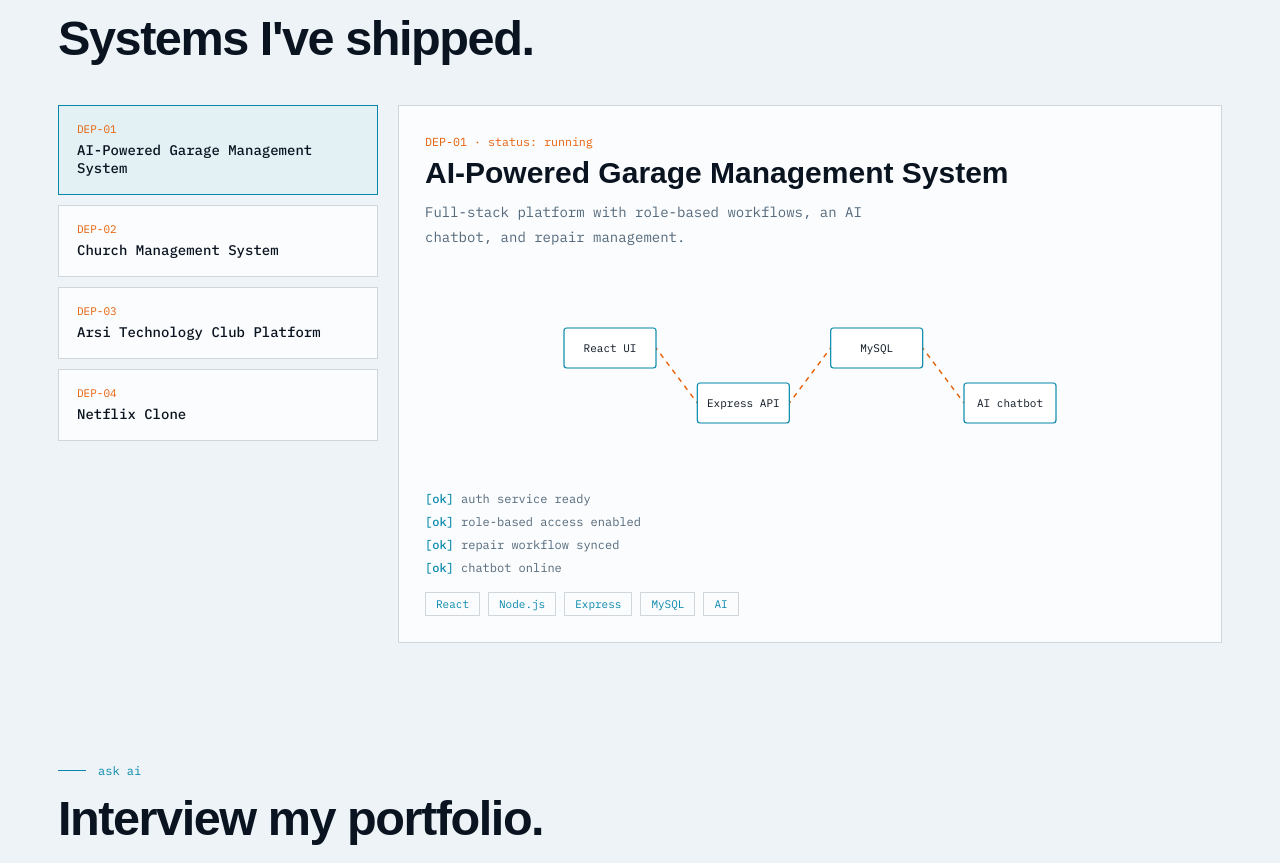
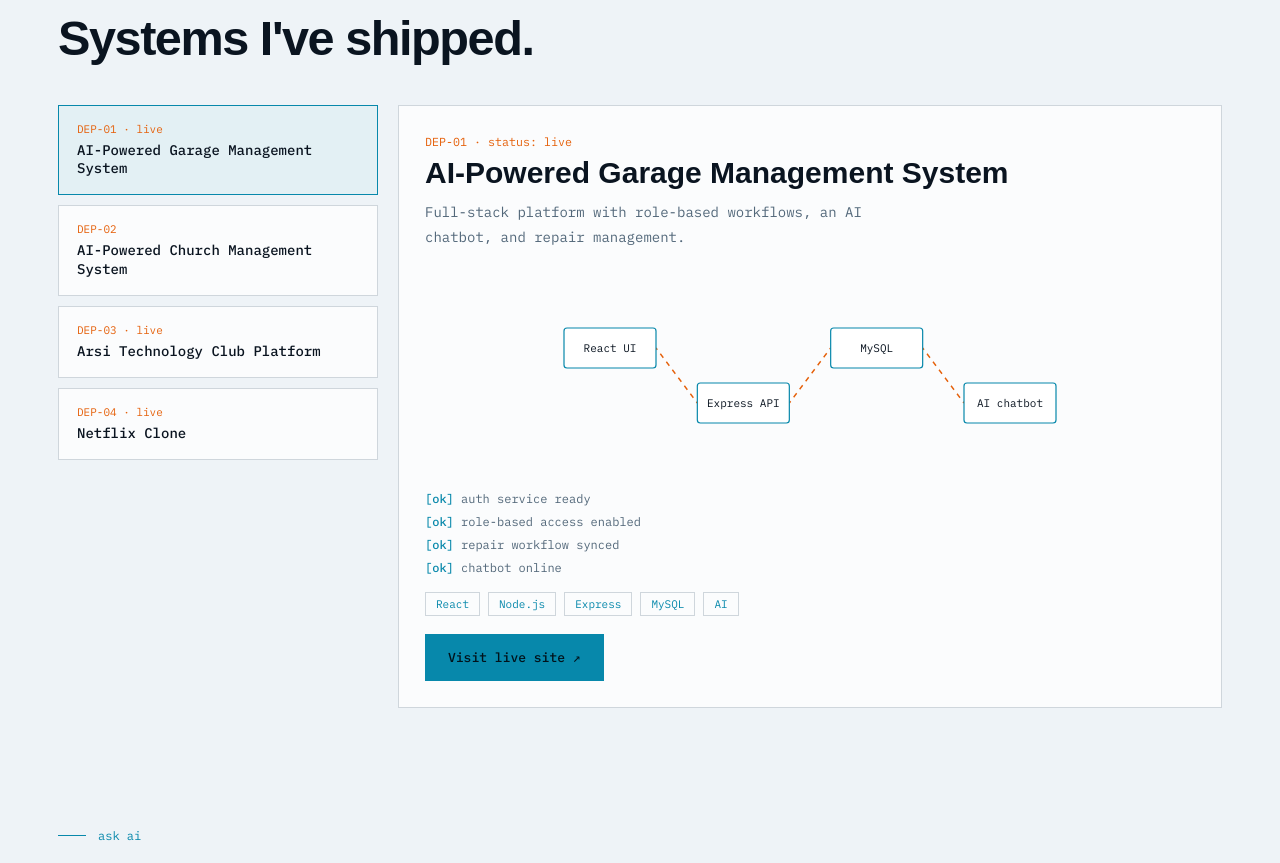
Before and after one commit to eyosi-ai-leader/eyosiyas_portifolio, a Next.js app: page / in a window 1280 px wide. Shown: the part 1566-2429 px from the top of the page. Built offline with nearby package versions, Linux system fonts and the light colour scheme; a web font is replaced by a local one.

Commit message:
update the deployment link live

```diff
--- a/components/Deployments.jsx
+++ b/components/Deployments.jsx
@@ -47,7 +47,9 @@ function ProjectView({ project }) {
 
   return (
     <>
-      <small className="text-[11.67px] text-or">{project.id} · status: running</small>
+      <small className="text-[11.67px] text-or">
+        {project.id} · status: {project.status}
+      </small>
       <h3 className="font-display">{project.title}</h3>
       <p>{project.description}</p>
 
@@ -67,6 +69,19 @@ function ProjectView({ project }) {
           <span key={tag}>{tag}</span>
         ))}
       </div>
+
+      {/* the button only appears for projects that have a live url */}
+      {project.url && (
+        <a
+          className="btn btn-p mt-[18px]"
+          data-cur="VISIT"
+          href={project.url}
+          target="_blank"
+          rel="noreferrer"
+        >
+          Visit live site ↗
+        </a>
+      )}
     </>
   );
 }
@@ -96,7 +111,10 @@ export default function Deployments() {
                 onClick={() => setSelected(i)}
                 onMouseEnter={() => setSelected(i)}
               >
-                <small>{p.id}</small>
+                <small>
+                  {p.id}
+                  {p.url ? " · live" : ""}
+                </small>
                 <b>{p.title}</b>
               </button>
             ))}
--- a/data/projects.js
+++ b/data/projects.js
@@ -1,10 +1,13 @@
-// The 4 deployments shown in the "Systems I've shipped" section
+// The 4 deployments shown in the "Systems I've shipped" section.
+// url = live website link (leave it out if the project is not deployed).
 export const projects = [
   {
     id: "DEP-01",
     title: "AI-Powered Garage Management System",
     description:
       "Full-stack platform with role-based workflows, an AI chatbot, and repair management.",
+    status: "live",
+    url: "https://asela-garage-management.netlify.app/",
     nodes: ["React UI", "Express API", "MySQL", "AI chatbot"],
     tags: ["React", "Node.js", "Express", "MySQL", "AI"],
     logs: [
@@ -16,9 +19,11 @@ export const projects = [
   },
   {
     id: "DEP-02",
-    title: "Church Management System",
+    title: "AI-Powered Church Management System",
     description:
       "One system for members, ministries, events, and finances, with clear permissions for each role.",
+    status: "not deployed yet",
+    // url: "https://arutechclub.netlify.app/",
     nodes: ["React UI", "Node API", "MySQL", "AI assist"],
     tags: ["React", "Node.js", "MySQL", "AI"],
     logs: [
@@ -33,6 +38,8 @@ export const projects = [
     title: "Arsi Technology Club Platform",
     description:
       "Events, registrations, and announcements for a growing student tech community.",
+    status: "live",
+    url: "https://arutechclub.netlify.app/",
     nodes: ["Vite + React", "Events API", "Data", "AI"],
     tags: ["React", "Vite", "AI"],
     logs: [
@@ -47,6 +54,8 @@ export const projects = [
     title: "Netflix Clone",
     description:
       "A streaming interface with reusable components and careful responsive design.",
+    status: "live",
+    url: "https://nettflixclone.netlify.app/",
     nodes: ["React", "Components", "CSS"],
     tags: ["React", "CSS"],
     logs: ["components built", "layouts responsive", "build passing"],
```
